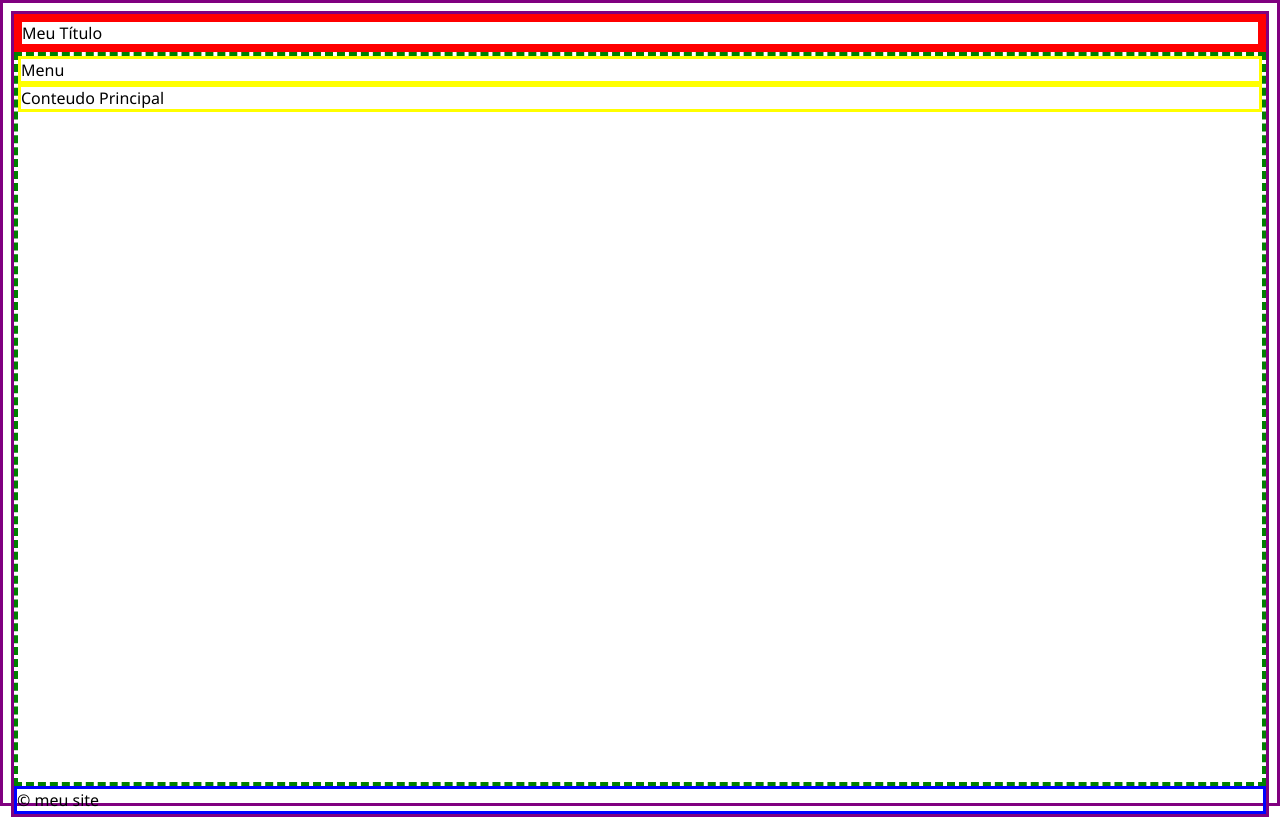
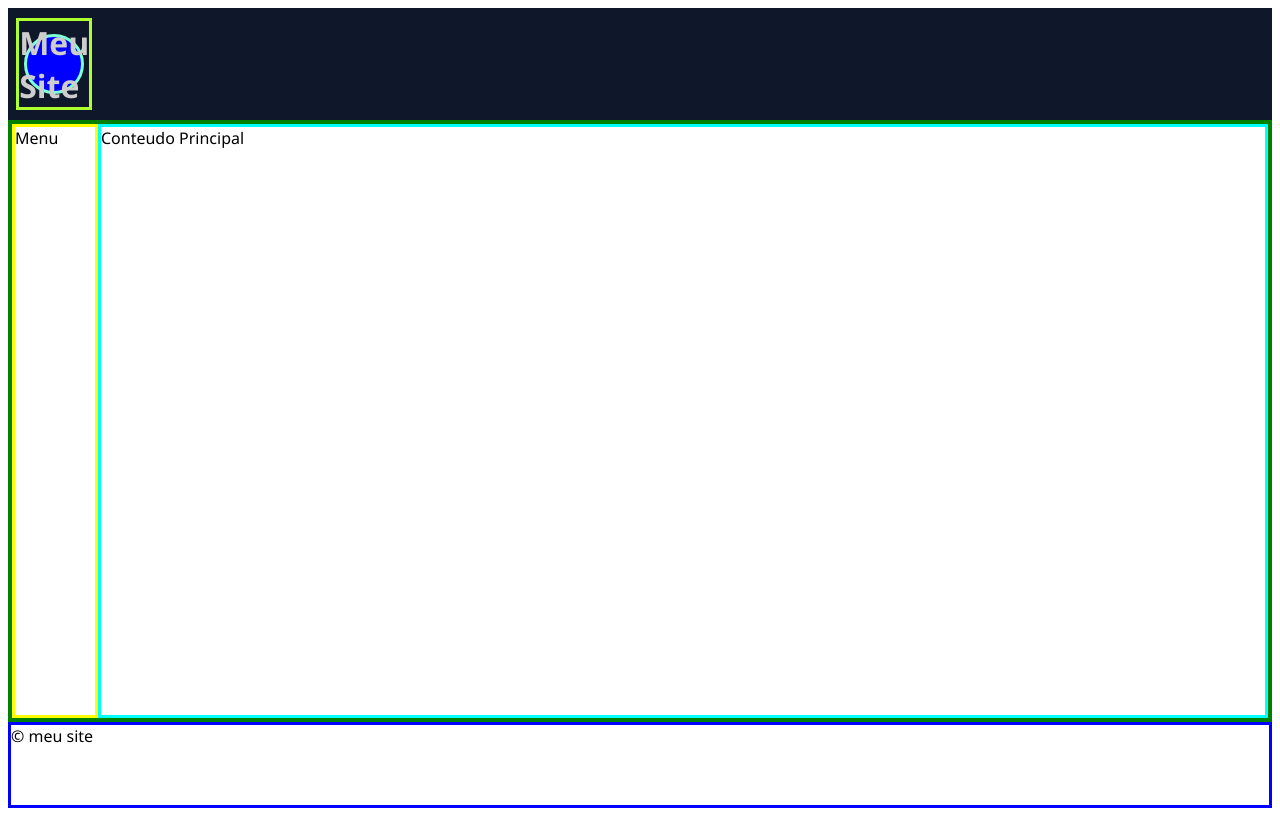
Before and after one commit to Michel-Habib197/web-aula-20250814, a plain HTML site: page WEB-AULA-20250821/index.html in a window 1280 px wide. Drawn offline with Linux system fonts and the light colour scheme.

Commit message:
Aula20250821 update

```diff
--- a/WEB-AULA-20250821/index.html
+++ b/WEB-AULA-20250821/index.html
@@ -11,7 +11,6 @@
         }
 
         html, body{
-            border: 0.2rem solid purple;
             height: 100%;
         }
 
@@ -21,32 +20,65 @@
         }
 
         #cabecalho{
-            border: 0.5rem solid red;
+            height: 5rem;
+            display: flex;
+            align-items: center;
+            background-color: #0f172a;
+            padding: 1rem;
+        }
+
+        .logo{
+            display: flex;
+            justify-content: center;
+            align-items: center;
+            border: 0.2rem solid aquamarine;
+            width: 2rem;
+            height: 2rem;
+            padding: 0.7rem;
+            border-radius: 100%;
+            background-color: blue;
+            color: white;
+            font-weight: bold;
+            margin-right: 1rem;
+        }
+
+        .titulo{
+            border: 0.2rem solid greenyellow;
+            color: rgb(206, 205, 205);
+            font-size: 2rem;
         }
 
         .container{
             flex: 1;
-            border: 0.3rem dashed green;
+            border: 0.3rem solid green;
+            display: flex;
         }
 
         .menu{
             border: 0.2rem solid yellow;
+            width: 5rem;
         }
 
         .principal{
-            border: 0.2rem solid yellow;
+            flex: 1;
+            border: 0.2rem solid aqua;
         }
 
         #rodape{
             border: 0.2rem solid blue;
             /* margin-top: 1rem; */
+            height: 5rem;
         }
 
 
     </style>
 </head>
 <body>
-    <header id="cabecalho">Meu Título</header>
+    <header id="cabecalho">
+        <div class="logo">
+            <h1 class="titulo">Meu Site</h1>
+        </div>
+    </header>
     <div class="container">
         <nav class="menu">Menu</nav>
         <main class="principal">Conteudo Principal</main>
```
